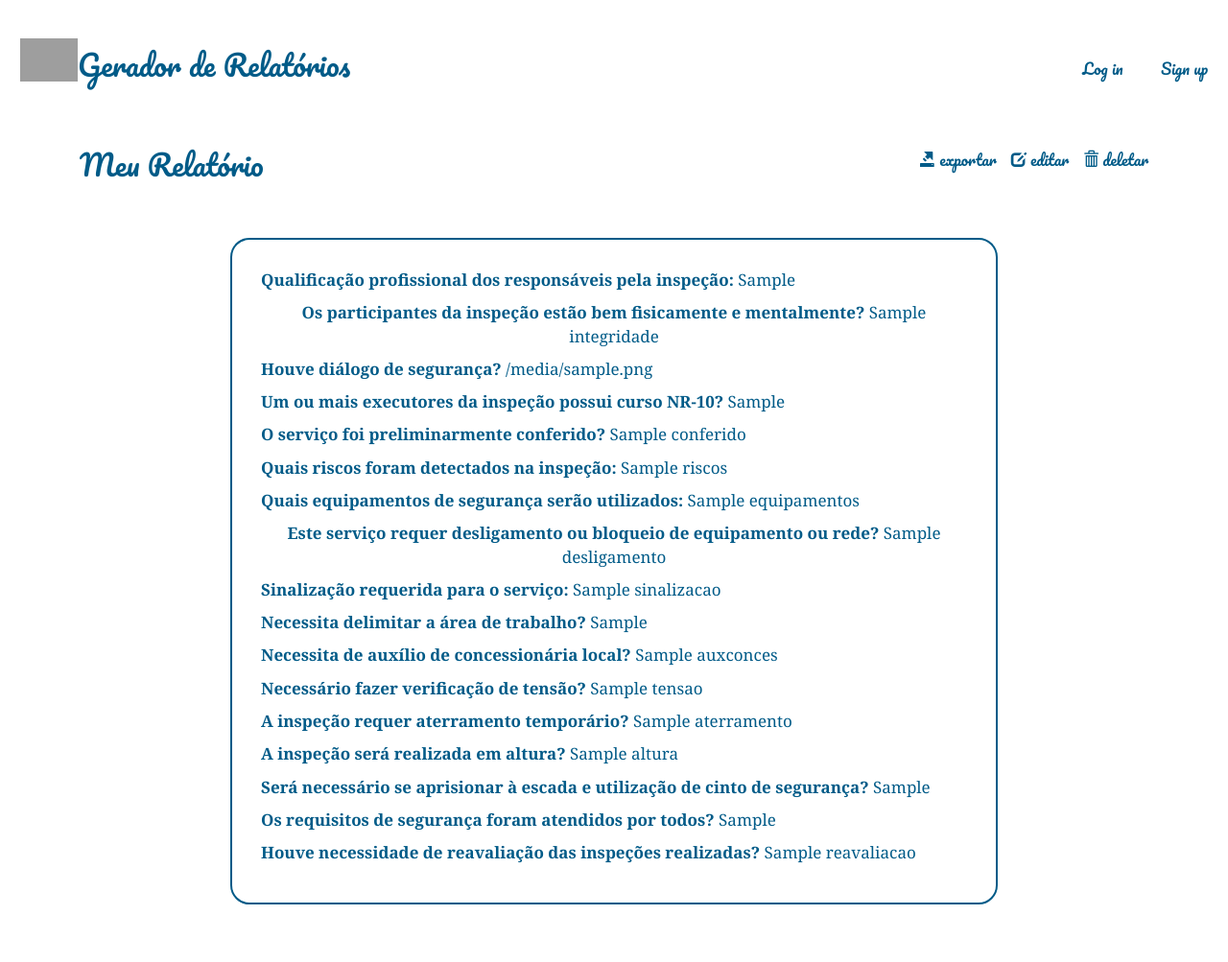
After one commit to fpcoutinho/gerador, a Django app: template relatorio/templates/relatorio/relatorio_planejamento_visualiza.html in a window 1280 px wide. The commit adds this page. Shown: the whole page at 96% size. Run offline with Django 3.2, Linux system fonts and the light colour scheme; the template is opened without the code that fills it: most values are stand-ins (such as "Sample title", 1, 10 or a date in 2020); some libraries are stand-ins or nearby versions; grey boxes are pictures that could not be loaded.

Commit message:
html do relatorio 1

```diff
--- /dev/null
+++ b/relatorio/templates/relatorio/relatorio_planejamento_visualiza.html
@@ -0,0 +1,43 @@
+{% extends 'base_layout.html'%}
+
+{% block content %}
+<header style="margin-inline:5%;">
+        <h2>Meu Relatório</h2>
+        <nav>
+        <li>
+                <a class="botao-icon" href="{% url 'relatorio:exporta' rel_id=relatorio.id %}">
+                        <span class="glyphicon glyphicon-export"></span> exportar
+                </a>
+                <a class="botao-icon" href="{% url 'relatorio:edita' rel_id=relatorio.id %}">
+                        <span class="glyphicon glyphicon-edit"></span> editar
+                </a>
+                <a class="botao-icon" href="{% url 'relatorio:deleta' rel_id=relatorio.id %}">
+                        <span class="glyphicon glyphicon-trash"></span> deletar
+                </a>
+        </li>
+        </nav>
+</header>
+
+<div class="compromisso-visualiza-wrapper">
+        <div class="compromisso-visualiza">
+                <p><b>Qualificação profissional dos responsáveis pela inspeção:</b> {{relatorio.Qualificacao_Profissional}}</p>
+                <p><b>Os participantes da inspeção estão bem fisicamente e mentalmente?</b> {{relatorio.integridade}}</p>
+                <p><b>Houve diálogo de segurança?</b> {{relatorio.dialogo}}</p>
+                <p><b>Um ou mais executores da inspeção possui curso NR-10?</b> {{relatorio.curso_nr}}</p>
+                <p><b>O serviço foi preliminarmente conferido?</b> {{relatorio.conferido}}</p>
+                <p><b>Quais riscos foram detectados na inspeção:</b> {{ relatorio.riscos }}</p>
+                <p><b>Quais equipamentos de segurança serão utilizados:</b> {{relatorio.equipamentos}}</p>
+                <p><b>Este serviço requer desligamento ou bloqueio de equipamento ou rede?</b> {{relatorio.desligamento}}</p>
+                <p><b>Sinalização requerida para o serviço:</b> {{relatorio.sinalizacao}}</p>
+                <p><b>Necessita delimitar a área de trabalho?</b> {{relatorio.delimitar_area}}</p>
+                <p><b>Necessita de auxílio de concessionária local?</b> {{relatorio.auxconces}}</p>
+                <p><b>Necessário fazer verificação de tensão?</b> {{relatorio.tensao}}</p>
+                <p><b>A inspeção requer aterramento temporário?</b> {{relatorio.aterramento}}</p>
+                <p><b>A inspeção será realizada em altura?</b> {{relatorio.altura}}</p>
+                <p><b>Será necessário se aprisionar à escada e utilização de cinto de segurança?</b> {{relatorio.cinto_seg}}</p>
+                <p><b>Os requisitos de segurança foram atendidos por todos?</b> {{relatorio.requi_seg}}</p>
+                <p><b>Houve necessidade de reavaliação das inspeções realizadas?</b> {{relatorio.reavaliacao}}</p>
+        </div>
+</div>
+
+{% endblock %}
```
Also changed, not shown: relatorio/templates/relatorio/relatorio_visualiza.html (+0 -17 lines).
